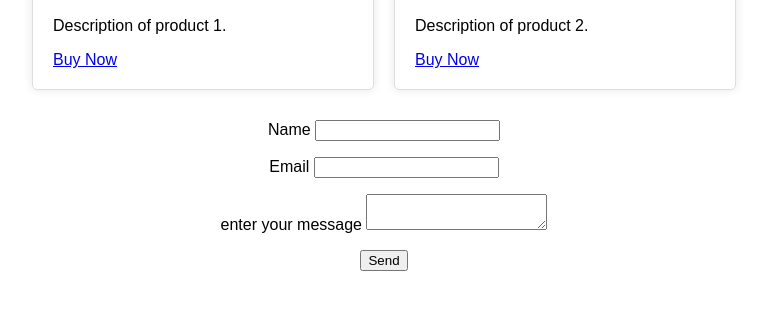
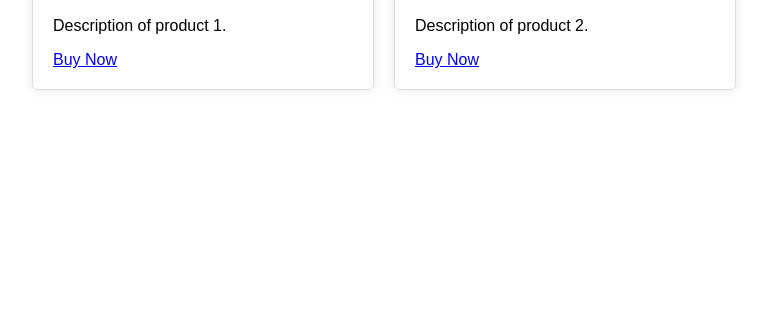
Before and after one commit to metaxcoder1/affilate, a plain HTML site: page index.html in a window 1280 px wide. Shown: the part 178-488 px from the top of the page, without its empty margins (256-1023 px from the left). Drawn offline with Linux system fonts and the light colour scheme.

Commit message:
new patch

```diff
--- a/css/styles.css
+++ b/css/styles.css
@@ -29,7 +29,3 @@ h1 {
     max-width: 100%;
     border-radius: 5px;
 }
-
-#th{
-    display: block;
-}
--- a/index.html
+++ b/index.html
@@ -10,24 +10,8 @@
     <h1>Product Listings</h1>
     <div id="product-list"></div>
 
-    <center>
-      <form name="contact" netlify>
-        <p>
-          <label>Name <input type="text" name="name" /></label>
-        </p>
-        <p>
-          <label>Email <input type="email" name="email" /></label>
-        </p>
-        <p id="th"> <label>enter your message</label>
-          <textarea name="text" id="text"></textarea></p>
-        <p>
-          <button type="submit">Send</button>
-        </p>
-      </form>
-    </center>
-
     <script src="/js/script.js"></script>
-    <script src="https://netlify-cms.js"></script>
+    <script src="https://unpkg.com/netlify-cms@^2.0.0/dist/netlify-cms.js"></script>
     <script src="https://identity.netlify.com/v1/netlify-identity-widget.js"></script>
     <script>
         if (window.netlifyIdentity) {
```
Also changed, not shown: admin/index.html (added, +12 -0 lines), js/script.js (line endings or trailing spaces), products.json (line endings or trailing spaces), 1 other file. Lines whose indentation alone changed are shown as unchanged.
